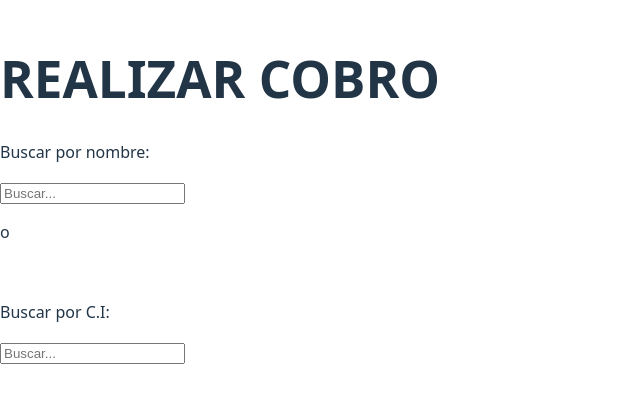
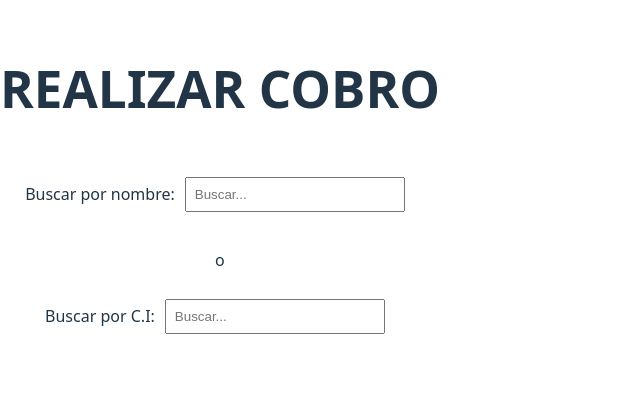
Before and after one commit to GiuliannoMorales/FrontendSindicato, a React (Vite) app: page / in a window 1280 px wide. Shown: the part 210-612 px from the top of the page, without its empty margins (0-640 px from the left). Built offline with nearby package versions, Linux system fonts and the light colour scheme.

Commit message:
con algo de estilo la primera vista

```diff
--- a/src/Pages/CobrosEfectivo/cobrosEfectivo.css
+++ b/src/Pages/CobrosEfectivo/cobrosEfectivo.css
@@ -0,0 +1,33 @@
+
+.contenido {
+    display: flex;
+    flex-direction: column;
+    align-items: center;
+    justify-content: center;
+    text-align: center;
+  }
+
+  .titulo h1 {
+    margin-bottom: 50px;
+
+  }
+
+  .buscar-contenido{
+    display: flex;
+    align-items: center;
+    justify-content: center;
+    margin-bottom: 10px;
+  }
+
+
+  .BuscadorNombre{
+    padding: 8px;
+    margin: 10px;
+    width: 200px;
+  }
+
+  .BuscadorCi {
+    padding: 8px;
+    margin: 10px;
+    width: 200px;
+  }
--- a/src/Pages/CobrosEfectivo/cobrosEfectivo.tsx
+++ b/src/Pages/CobrosEfectivo/cobrosEfectivo.tsx
@@ -1,22 +1,25 @@
-import React from 'react'
+import React from 'react';
+import './cobrosEfectivo.css';
 
 const cobrosEfectivo = () => {
   return (
-    <div>
-        <div>
+    <div className='contenido'>
+        <div className='titulo'>
             <h1>REALIZAR COBRO</h1>
         </div>
+        <div className='buscar-contenido'>
+            <p>Buscar por nombre:  </p>
+            <input type='text' className='BuscadorNombre' id='BuscadorNombre' placeholder='Buscar... ' />
+        </div>
         <div>
-            <p>Buscar por nombre: </p> <input type='text' name='BuscadorNombre' id='BuscadorNombre' placeholder='Buscar... '>
-            </input>
-            <br></br>
             <p>o</p>
-            <br></br>
-            <p>Buscar por C.I: </p><input type='text' name='BuscadorCi' id='buscadorCi' placeholder='Buscar... '>
-            </input>
+        </div>
+        <div className='buscar-contenido'>
+            <p>Buscar por C.I:   </p>
+            <input type='text' className='BuscadorCi' id='buscadorCi' placeholder='Buscar... ' />
         </div>
     </div>
-  )
-}
+  );
+};
 
-export default cobrosEfectivo
+export default cobrosEfectivo;
```
